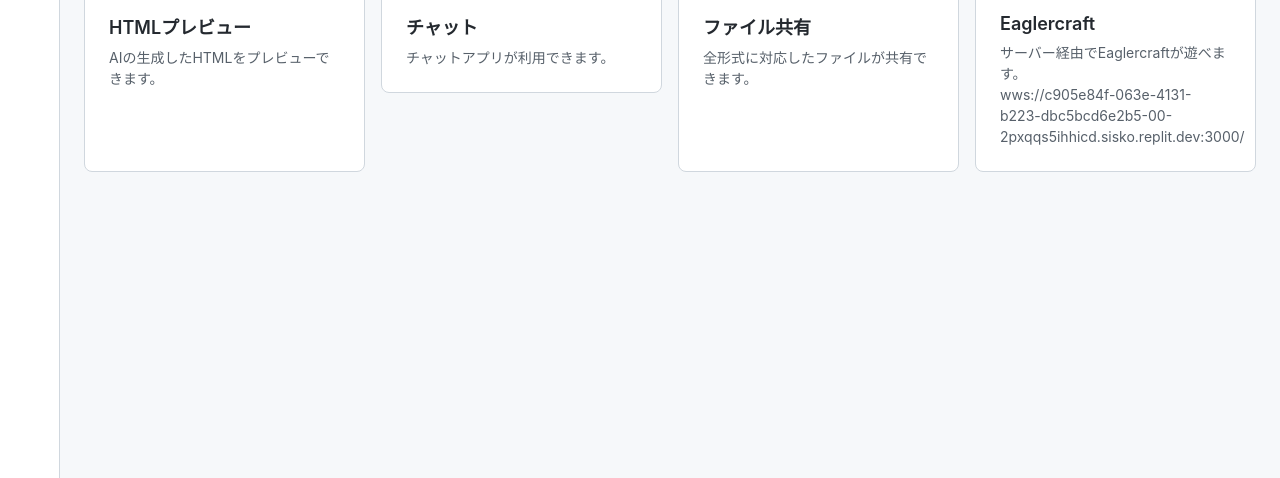
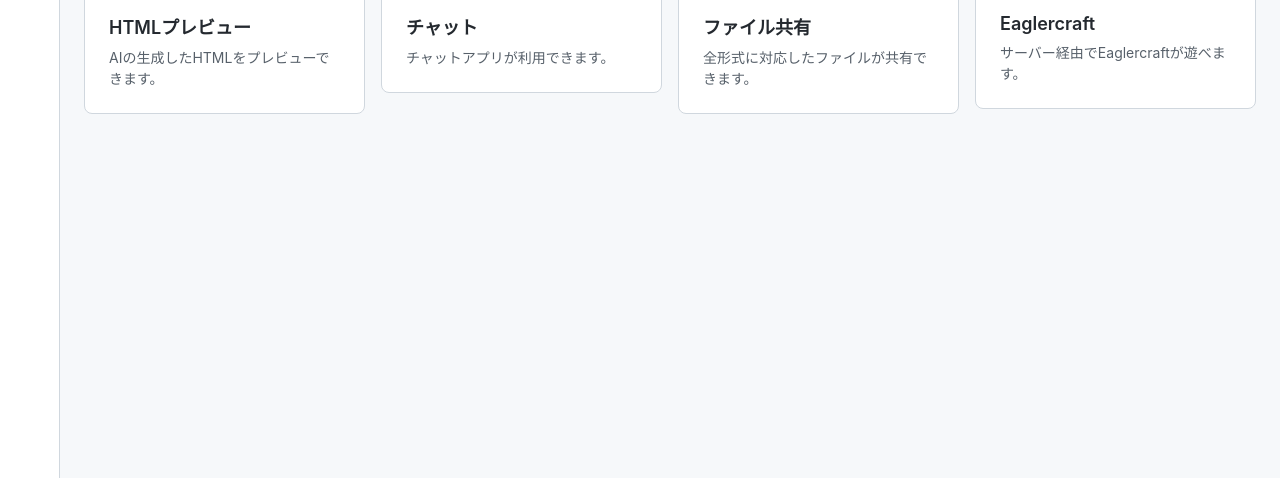
Before and after one commit to aJTaste/sites.google.com, a plain HTML site: page public/sites.google.com/index.html in a window 1280 px wide. Shown: the part 322-800 px from the top of the page. Drawn offline with Linux system fonts and the light colour scheme; no server answers.

Commit message:
Update index.html

```diff
--- a/public/sites.google.com/index.html
+++ b/public/sites.google.com/index.html
@@ -102,7 +102,6 @@
                   </div>
                   <h3>Eaglercraft</h3>
                   <p>サーバー経由でEaglercraftが遊べます。</p>
-                  <p>wws://c905e84f-063e-4131-b223-dbc5bcd6e2b5-00-2pxqqs5ihhicd.sisko.replit.dev:3000/</p>
                 </div>
               </a>
             </div>
```
